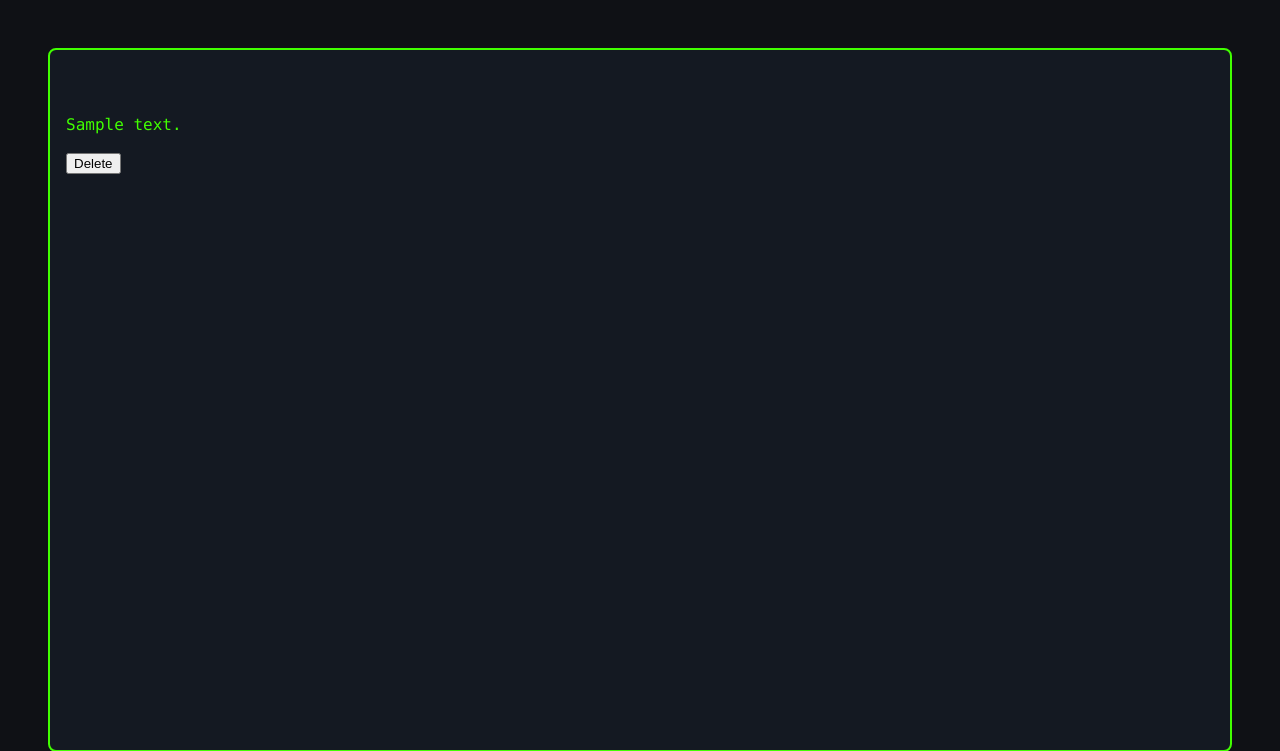
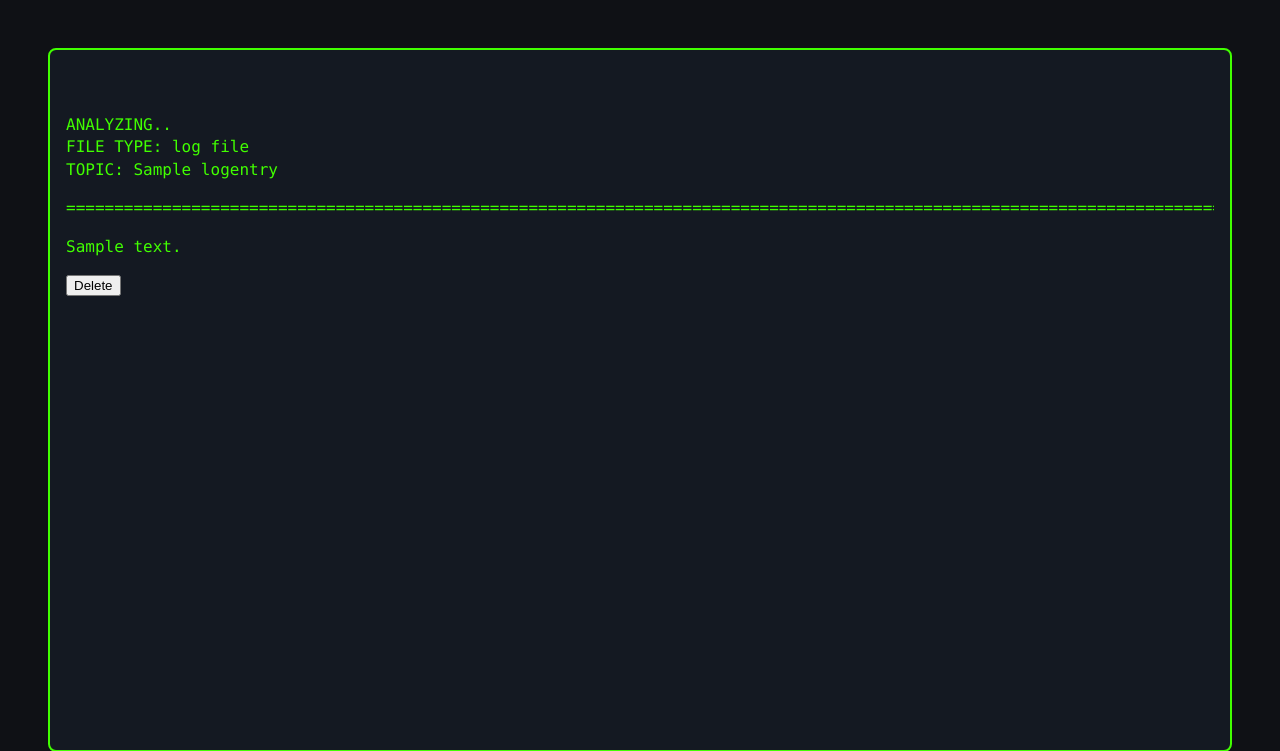
Before and after one commit to tenochca/personal_website, a FastAPI app: page /logs/1 in a window 1280 px wide. Shown: the top 751 px of the page. Run offline with FastAPI, Linux system fonts and the light colour scheme; tables that the repository leaves empty hold one stand-in row (values such as "Sample post").

Commit message:
Added some styling to the view log page

```diff
--- /dev/null
+++ b/static/scripts/ascii_line.js
@@ -0,0 +1,28 @@
+function fillAsciiLine(elementId, char = "=") {
+    const el = document.getElementById(elementId);
+    if (!el) return;
+
+    // Measure how wide a single character is
+    const charWidth = getCharWidth(el, char);
+    const containerWidth = el.clientWidth;
+    const count = Math.ceil(containerWidth / charWidth);
+
+    el.textContent = char.repeat(count);
+}
+
+function getCharWidth(el, char) {
+    const span = document.createElement("span");
+    span.style.visibility = "hidden";
+    span.style.position = "absolute";
+    span.style.whiteSpace = "pre";
+    span.style.font = getComputedStyle(el).font;
+    span.textContent = char;
+    document.body.appendChild(span);
+    const width = span.getBoundingClientRect().width;
+    document.body.removeChild(span);
+    return width;
+}
+
+// Run on load and whenever the window resizes
+window.addEventListener("load", () => fillAsciiLine("ascii-line"));
+window.addEventListener("resize", () => fillAsciiLine("ascii-line"));
--- a/static/style.css
+++ b/static/style.css
@@ -312,3 +312,10 @@ body {
   outline: 1px dashed var(--cyber-blue);
   outline-offset: 2px;
 }
+
+.ascii-line {
+    white-space: nowrap;
+    overflow: hidden;
+    width: 100%;
+    font-family: Consolas, "Courier New", monospace;
+}
--- a/templates/view-log.html
+++ b/templates/view-log.html
@@ -1,4 +1,13 @@
 {% extends "base.html" %}
+
+{% block nav %}
+<p>
+    ANALYZING..<br>
+    FILE TYPE: log file <br>
+    TOPIC: {{ log.title }} <br>
+</p>
+<div class="ascii-line" id="ascii-line"></div>
+{% endblock %}
 
 {% block content %}
 <p>{{ log.message }}</p>
@@ -6,6 +15,8 @@
 {% endblock %}
 
 {% block script %}
+    <script src="{{ url_for('static', path='scripts/ascii_line.js') }}"></script>
+
     <script>
     async function deleteLog(logId) {
         if (!confirm("Delete this log?")) return;
```
